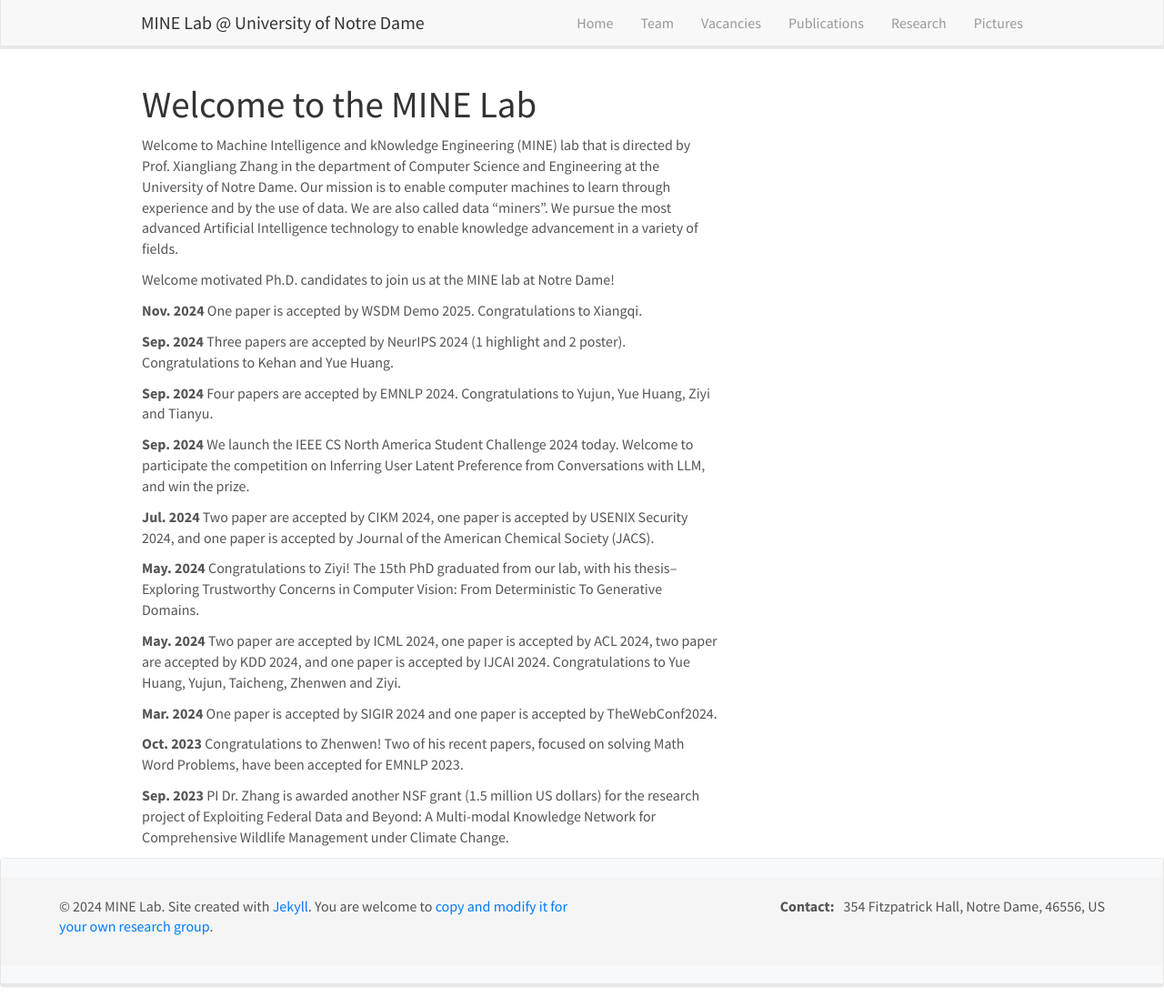
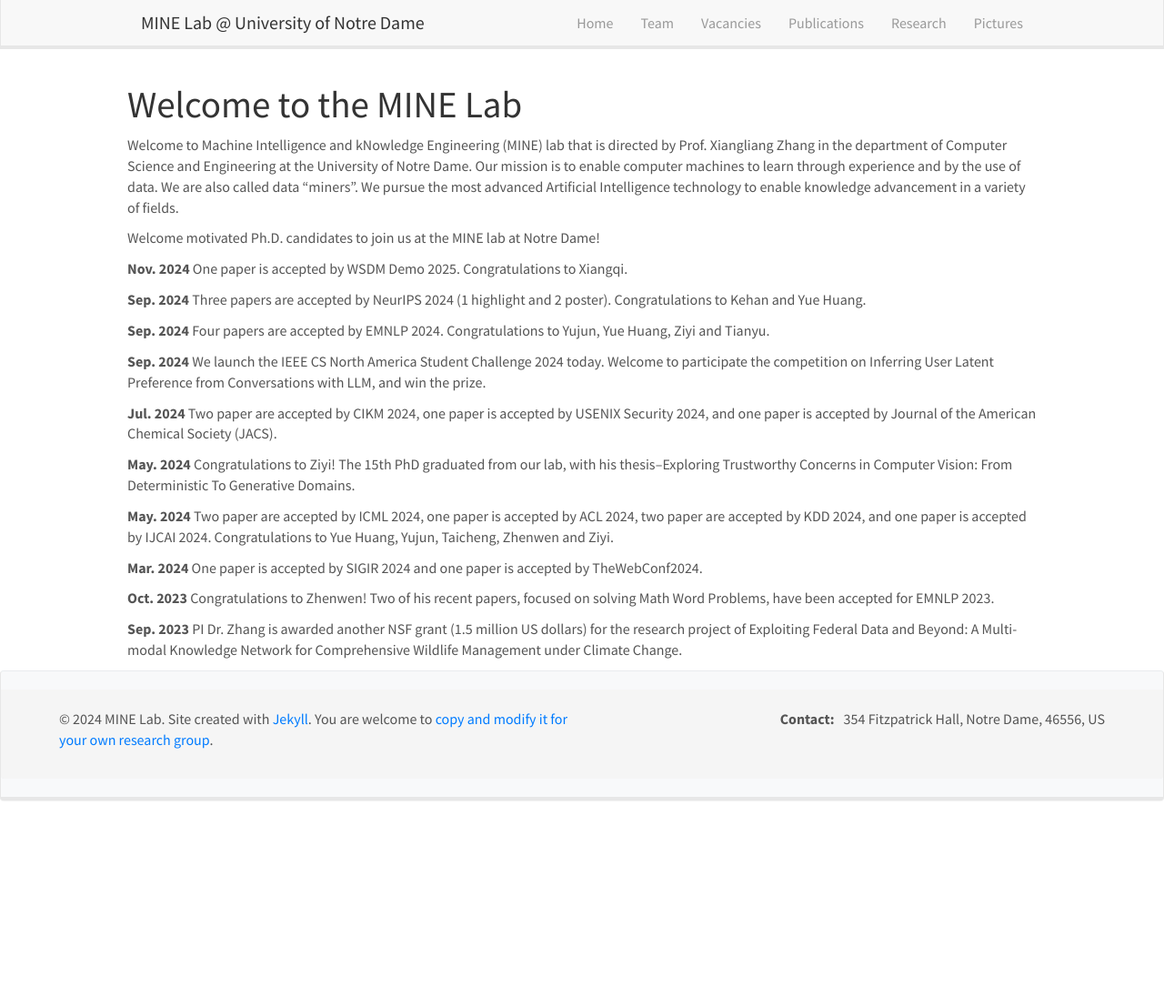
Before and after one commit to MINE-Lab-ND/MINE-Lab-ND, a Jekyll site: the page built from _pages/home.md, in a window 1280 px wide and 1107 px high. Shown: the whole window at 91% size. Built offline with Jekyll 4.4.1, drawn with Linux system fonts in a browser that asks for light colours; nearby versions of some CDN libraries.

Commit message:
Changes to be committed: 	modified:   _layouts/homelay.html 	modified:   research.md

```diff
--- a/_layouts/homelay.html
+++ b/_layouts/homelay.html
@@ -2,7 +2,7 @@
 layout: default
 ---
 
-  <div id="homeid" class="col-sm-8">
+  <div>
         <h1>Welcome to the MINE Lab</h1>
 
 	{{ content }}
```
Also changed, not shown: research.md (+0 -5 lines).
